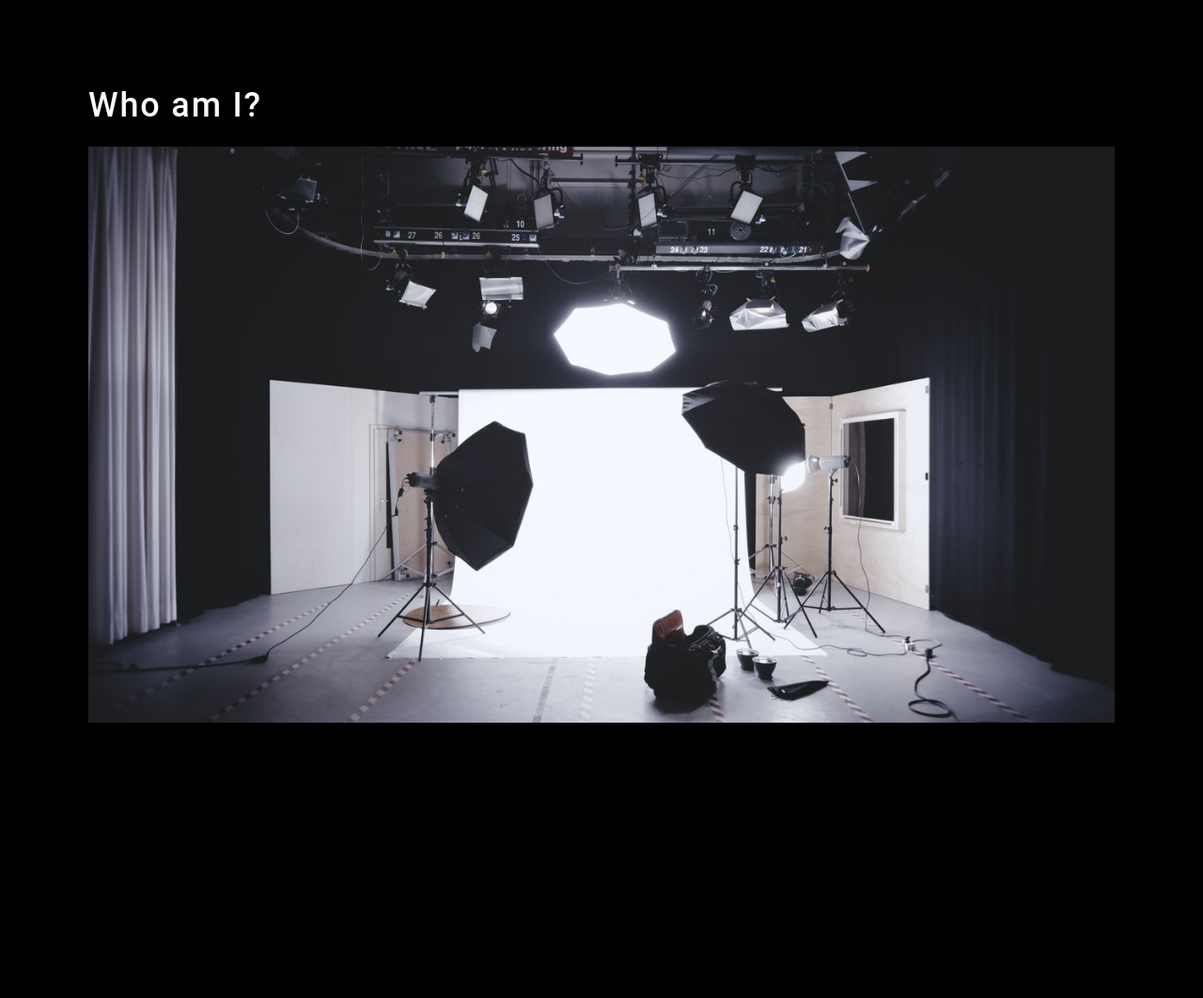
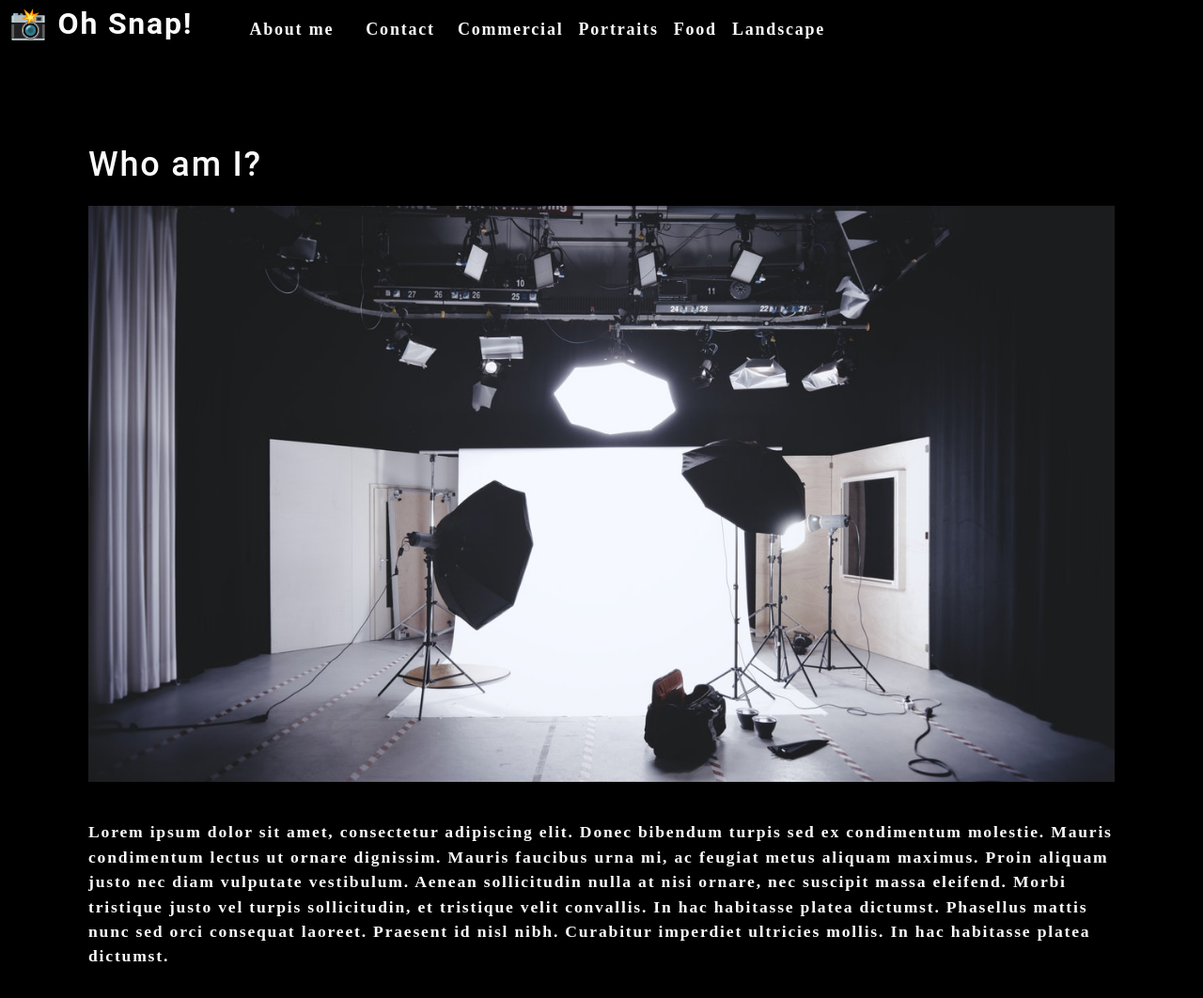
Before and after one commit to smalone9/photo-port, a React (Create React App) app: page / in a window 1280 px wide. Shown: the top 1062 px of the page at 94% size. Before the commit the page ends 883 px from the top, so only its background shows below. Built offline with nearby package versions, Linux system fonts and the light colour scheme.

Commit message:
added nav bar

```diff
--- a/src/App.js
+++ b/src/App.js
@@ -1,9 +1,11 @@
 import React from "react";
+import Nav from "./components/Nav";
 import About from "./components/About";
 
 function App() {
   return (
     <div>
+      <Nav></Nav>
       <main>
         <About></About>
       </main>
--- a/src/components/About/index.js
+++ b/src/components/About/index.js
@@ -11,6 +11,19 @@
         style={{ width: "100%" }}
         alt="cover"
       />
+      <div className="my-2">
+        <p>
+          Lorem ipsum dolor sit amet, consectetur adipiscing elit. Donec
+          bibendum turpis sed ex condimentum molestie. Mauris condimentum lectus
+          ut ornare dignissim. Mauris faucibus urna mi, ac feugiat metus aliquam
+          maximus. Proin aliquam justo nec diam vulputate vestibulum. Aenean
+          sollicitudin nulla at nisi ornare, nec suscipit massa eleifend. Morbi
+          tristique justo vel turpis sollicitudin, et tristique velit convallis.
+          In hac habitasse platea dictumst. Phasellus mattis nunc sed orci
+          consequat laoreet. Praesent id nisl nibh. Curabitur imperdiet
+          ultricies mollis. In hac habitasse platea dictumst.
+        </p>
+      </div>
     </section>
   );
 }
--- /dev/null
+++ b/src/components/Nav/index.js
@@ -0,0 +1,61 @@
+import React from "react";
+import { capitalizeFirstLetter } from "../../utils/helpers";
+
+function Nav() {
+  const categories = [
+    {
+      name: "commercial",
+      description:
+        "Photos of grocery stores, food trucks, and other commercial projects",
+    },
+    { name: "portraits", description: "Portraits of people in my life" },
+    { name: "food", description: "Delicious delicacies" },
+    {
+      name: "landscape",
+      description: "Fields, farmhouses, waterfalls, and the beauty of nature",
+    },
+  ];
+
+  const handleClick = () => {
+    console.log("click handled");
+  };
+
+  return (
+    <header data-testid="header" className="flex-row px-1">
+      <h2>
+        <a href="/">
+          <span role="img" aria-label="camera">
+            {" "}
+            📸
+          </span>{" "}
+          Oh Snap!
+        </a>
+      </h2>
+      <nav>
+        <ul className="flex-row">
+          <li className="mx-2">
+            <a href="#about" onClick={() => handleClick()}>
+              About me
+            </a>
+          </li>
+          <li className={"mx-2"}>
+            <span onClick={() => handleClick()}>Contact</span>
+          </li>
+          {categories.map((category) => (
+            <li className="mx-1" key={category.name}>
+              <span
+                onClick={() => {
+                  handleClick();
+                }}
+              >
+                {capitalizeFirstLetter(category.name)}
+              </span>
+            </li>
+          ))}
+        </ul>
+      </nav>
+    </header>
+  );
+}
+
+export default Nav;
```
